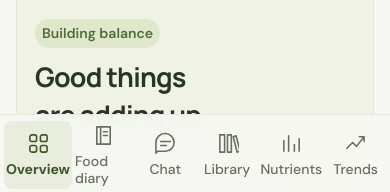
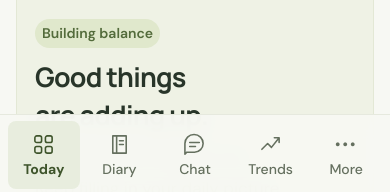
Before and after one commit to kggreco11/nutrient, a website built with Vite: page index.html in a window 390 px wide. Shown: the part 650-842 px from the top of the page. Built offline with nearby package versions, Linux system fonts and the light colour scheme; what @capacitor/core, @capacitor/preferences would draw is missing.

Commit message:
Update Site source

```diff
--- a/app/main.js
+++ b/app/main.js
@@ -160,7 +160,19 @@ function shell() {
     "Trends",
   ];
   document.querySelector("#app").innerHTML = `
-<aside class="sidebar"><a class="brand" href="#overview" aria-label="Nutrient home"><span class="brand-mark">${icon("leaf")}</span>nutrient<span class="brand-dot">.</span></a><div class="workspace-label">YOUR DAILY PRACTICE</div><nav aria-label="Main navigation">${nav.map((n, i) => `<button class="nav-item ${view === n ? "active" : ""}" data-view="${n}">${icon(["dashboard", "diary", "chat", "library", "nutrients", "trends"][i])}<span>${n}</span>${view === n ? '<span class="nav-dot"></span>' : ""}</button>`).join("")}</nav><div class="sidebar-bottom"><div class="free-note">${icon("leaf")}<strong>Good nutrition.<br>Open to everyone.</strong><p>Nutrient insights for everyone.<br>Always free.</p><span>NO PREMIUM REQUIRED ${icon("check")}</span></div><button class="nav-item ${view === "Settings" ? "active" : ""}" data-view="Settings">${icon("settings")} Targets & settings</button><div class="profile"><span class="avatar">Y</span><div><strong>Your personal space</strong><small>Stored on this device</small></div><span class="online-dot"></span></div></div></aside>
+<aside class="sidebar"><a class="brand" href="#overview" aria-label="Nutrient home"><span class="brand-mark">${icon("leaf")}</span>nutrient<span class="brand-dot">.</span></a><div class="workspace-label">YOUR DAILY PRACTICE</div><nav class="desktop-nav" aria-label="Main navigation">${nav.map((n, i) => `<button class="nav-item ${view === n ? "active" : ""}" data-view="${n}">${icon(["dashboard", "diary", "chat", "library", "nutrients", "trends"][i])}<span>${n}</span>${view === n ? '<span class="nav-dot"></span>' : ""}</button>`).join("")}</nav><nav class="mobile-nav" aria-label="Main navigation">${[
+    ["Overview", "Today", "dashboard"],
+    ["Food diary", "Diary", "diary"],
+    ["Chat", "Chat", "chat"],
+    ["Trends", "Trends", "trends"],
+  ]
+    .map(
+      ([target, label, glyph]) =>
+        `<button class="nav-item ${view === target ? "active" : ""}" data-view="${target}" ${view === target ? 'aria-current="page"' : ""}>${icon(glyph)}<span>${label}</span></button>`,
+    )
+    .join(
+      "",
+    )}<button class="nav-item ${["Library", "Nutrients", "Settings"].includes(view) ? "active" : ""}" data-action="more" aria-haspopup="dialog"><span class="more-glyph" aria-hidden="true">•••</span><span>More</span></button></nav><div class="sidebar-bottom"><div class="free-note">${icon("leaf")}<strong>Good nutrition.<br>Open to everyone.</strong><p>Nutrient insights for everyone.<br>Always free.</p><span>NO PREMIUM REQUIRED ${icon("check")}</span></div><button class="nav-item ${view === "Settings" ? "active" : ""}" data-view="Settings">${icon("settings")} Targets & settings</button><div class="profile"><span class="avatar">Y</span><div><strong>Your personal space</strong><small>Stored on this device</small></div><span class="online-dot"></span></div></div></aside>
 <div class="main-shell"><header class="topbar"><span class="breadcrumb">My workspace <span>/</span> <strong>${view}</strong></span><div class="topbar-actions"><span class="private-badge"><i></i> Local & private</span><button class="icon-button" data-view="Settings" aria-label="Targets and settings">${icon("settings")}</button></div></header><main id="content"><div class="page-heading"><div><p class="eyebrow">A LITTLE MORE BALANCE, EVERY DAY</p><h1>${{ Overview: "Your daily picture.", "Food diary": "One bite at a time.", Nutrients: "The details that matter.", Trends: "Small steps. A fuller picture.", Settings: "Make it yours.", Chat: "Tell us what’s on your plate.", Library: "Your everyday favorites." }[view]}</h1><p class="subtitle">${{ Overview: "Look beyond calories. See what’s nourishing you.", "Food diary": "A simple record of what nourishes you.", Nutrients: "Every nutrient, with room to understand more.", Trends: "See how your nutrient coverage changes over time.", Settings: "Your targets, your food, your data.", Chat: "Describe a meal. Find its components. Make it yours.", Library: "Meals, foods, and supplements. Ready when you are." }[view]}</p></div>${view !== "Settings" ? '<button class="button primary" data-action="add">' + icon("plus") + " Log food</button>" : ""}</div>
 ${view !== "Settings" ? `<div class="day-toolbar"><div class="date-control"><button class="icon-button" data-action="prev" aria-label="Previous day">${icon("back")}</button><label class="date-picker">${icon("calendar")}<strong>${dateLabel()}</strong><input type="date" id="date" value="${selectedDate}" aria-label="Choose diary date"></label><button class="icon-button" data-action="next" aria-label="Next day">${icon("arrow")}</button>${selectedDate === localDate() ? '<span class="today-tag">Today</span>' : '<button class="text-button" data-action="today">Today</button>'}</div><div class="day-meta">${day().demo ? '<span class="demo-badge">Sample day</span><button class="text-button" data-action="clear-demo">Start fresh ' + icon("arrow") + "</button>" : `<span>${day().entries.length} foods logged</span>`}</div></div>` : ""}
 <div id="view-content"></div><footer><span>${icon("leaf")} A fuller picture. A little more balance.</span><button class="text-button" data-action="method">How scores work ${icon("info")}</button></footer></main></div>`;
@@ -693,6 +705,7 @@ document.addEventListener("click", (event) => {
     return;
   }
   if (el.dataset.view) {
+    if (modal.open) closeModal();
     view = el.dataset.view;
     shell();
     window.scrollTo(0, 0);
@@ -762,6 +775,10 @@ document.addEventListener("click", (event) => {
     shell();
   }
   if (action === "new-meal") builderDialog();
+  if (action === "more")
+    showModal(
+      `<h2 id="modal-title">More</h2><nav class="more-menu" aria-label="More destinations"><button class="button secondary" data-view="Library">${icon("library")} Library ${icon("arrow")}</button><button class="button secondary" data-view="Nutrients">${icon("nutrients")} Nutrients ${icon("arrow")}</button><button class="button secondary" data-view="Settings">${icon("settings")} Targets & settings ${icon("arrow")}</button></nav>`,
+    );
   if (action === "method") method();
   if (action === "target-settings") {
     closeModal();
--- a/app/style.css
+++ b/app/style.css
@@ -505,6 +505,8 @@ main {
   height: 14px;
 }
 .score-card {
+  container-type: inline-size;
+  min-width: 0;
   padding: 23px 26px 0;
   background: #eff2e5;
   overflow: hidden;
@@ -515,6 +517,7 @@ main {
 }
 .score-content {
   display: flex;
+  flex-wrap: wrap;
   align-items: center;
   gap: 28px;
   padding: 22px 0 26px;
@@ -571,6 +574,9 @@ main {
   margin-top: 8px;
 }
 .score-copy {
+  flex: 1 1 220px;
+  min-width: 0;
+  overflow-wrap: anywhere;
   max-width: 230px;
 }
 .pill {
@@ -3862,3 +3868,71 @@ textarea {
     bottom: calc(96px + env(safe-area-inset-bottom, 0px));
   }
 }
+
+/* The score panel can be narrow even when the window is wide. */
+@container (max-width: 480px) {
+  .score-content {
+    flex-direction: column;
+    align-items: stretch;
+    gap: 22px;
+  }
+  .score-ring {
+    align-self: center;
+  }
+  .score-copy {
+    flex: none;
+    max-width: none;
+  }
+  .score-copy .text-button {
+    text-align: left;
+    white-space: normal;
+  }
+}
+
+/* Five clear destinations on iPhone, with secondary screens in More. */
+.sidebar .mobile-nav {
+  display: none;
+}
+.more-menu {
+  display: grid;
+  gap: 12px;
+  margin-top: 24px;
+}
+.more-menu .button {
+  justify-content: flex-start;
+  min-height: 56px;
+  font-size: 1.0625rem;
+}
+.more-menu .button > .icon:last-child {
+  margin-left: auto;
+}
+.more-glyph {
+  display: grid;
+  place-items: center;
+  width: 24px;
+  height: 24px;
+  letter-spacing: 2px;
+  font-weight: 700;
+}
+@media (max-width: 700px) {
+  .sidebar .desktop-nav {
+    display: none;
+  }
+  .sidebar .mobile-nav {
+    display: grid;
+    grid-template-columns: repeat(5, minmax(0, 1fr));
+    gap: 4px;
+    padding: 6px 8px;
+  }
+  .mobile-nav .nav-item {
+    min-width: 0;
+    width: 100%;
+    padding: 6px 0;
+    gap: 5px;
+    font-size: 0.875rem;
+    line-height: 1.2;
+  }
+  .mobile-nav .nav-item > span {
+    white-space: nowrap;
+  }
+}
```
Also changed, not shown: 1 other file.
